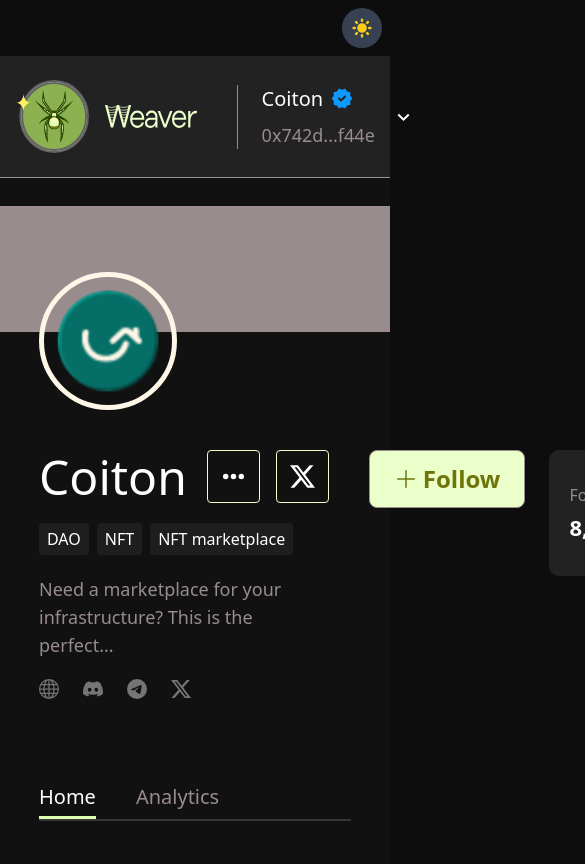
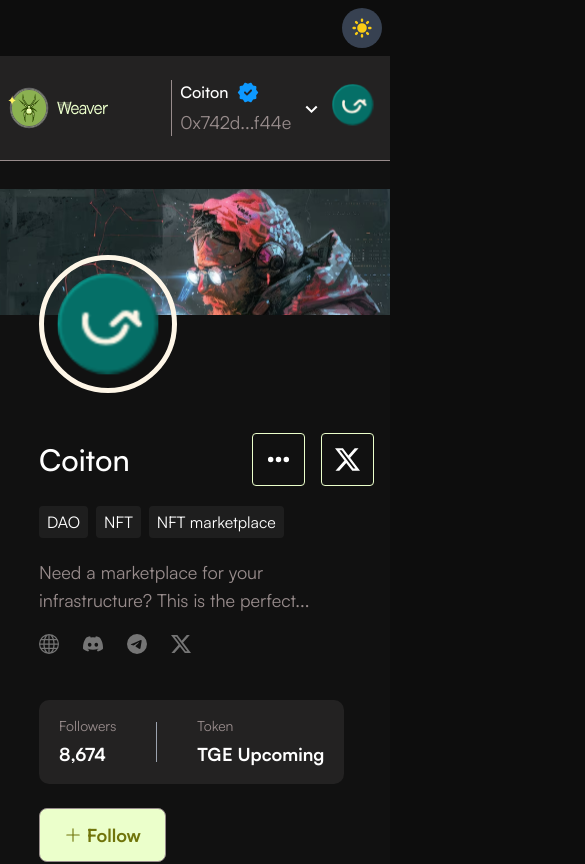
Before and after one commit to weaver-points/weaver-client, a Next.js app: page /analytics-overview in a window 390 px wide. Shown: the top 864 px of the page, 585 px wide, since content can reach past the window. Built offline with nearby package versions, Linux system fonts and the light colour scheme.

Commit message:
Fixing responsiveness across devices

```diff
--- a/app/Analytics-Details/page.tsx
+++ b/app/Analytics-Details/page.tsx
@@ -37,7 +37,7 @@ export default function Page() {
 
 
     return (
-        <div className="bg-[#111111] pb-10 " >
+        <div className="bg-[#111111] pb-10 font-satoshi  " >
             <UserNav />
             <UserStats
                 projectTags={projectTags}
@@ -89,7 +89,7 @@ export default function Page() {
 
                 <div className=" w-full max-w-[1111px] rounded-lg border-[#988C8C] border-[1px] mx-auto mt-[30px] h-[179px] bg-[url('/item-image.svg')] bg-no-repeat bg-center bg-cover flex items-center px-[3%] " >
 
-                    <h1 className="font-bold text-[32px] text-[#ffffff] " >DAO Voter</h1>
+                    <h1 className="font-bold text-2xl md:text-[32px] text-[#ffffff] " >DAO Voter</h1>
 
                 </div>
 
--- a/app/analytics-overview/page.tsx
+++ b/app/analytics-overview/page.tsx
@@ -46,7 +46,7 @@ export default function Page() {
 
 
     return (
-        <div className="bg-[#111111] pb-5  " >
+        <div className="bg-[#111111] pb-5 font-satoshi  " >
             <UserNav />
             <UserStats
                 projectTags={projectTags}
--- a/components/analytics/AnalyticsDisplay.tsx
+++ b/components/analytics/AnalyticsDisplay.tsx
@@ -8,7 +8,7 @@ interface AnalyticsDisplayProps{
 
 export default function AnalyticsDisplay({data}: AnalyticsDisplayProps) {
     return (
-        <div className=" grid grid-cols-2 gap-7 min-h-[30vh] place-items-center " >
+        <div className=" grid grid-cols-1 md:grid-cols-2  gap-7 min-h-[30vh] place-items-center " >
             {data.map((card, index) => (
                 <ItemCard key={index} data={card} />
             ))}
--- a/components/analytics/AnalyticsSection.tsx
+++ b/components/analytics/AnalyticsSection.tsx
@@ -73,7 +73,7 @@ export default function AnalyticsSection({data}: AnalyticsSectionProps) {
       </div>
 
       {/* Section content */}
-      <div className="w-full pt-10 py-5 px-3">{renderDisplayedSection()}</div>
+      <div className="w-full pt-10 py-5 px-1 md:px-3">{renderDisplayedSection()}</div>
     </section>
   );
 }
--- a/components/analytics/ItemCard.tsx
+++ b/components/analytics/ItemCard.tsx
@@ -20,19 +20,19 @@ export default function ItemCard({ data }: ItemcardProp) {
                 <div className="w-full h-full bg-[#1E1E1E] " >
                     <div className=" h-[64%] w-full flex items-center justify-center relative" >
                         <Image src={data.imageSrc} alt="item image" height={100} width={100} className="h-full w-full object-cover object-center absolute " />
-                        <span className=" absolute z-10 top-5 right-5 flex items-center gap-1 bg-[#444444] rounded-[29px] px-3 py-1 "  > <BiUser size={20} /> {data.participantCount} </span>
+                        <span className=" absolute z-10 top-5 right-5 flex items-center gap-1 bg-[#444444] rounded-[29px] px-3 py-1 text-xs md:text-sm "  > <BiUser size={20} /> {data.participantCount} </span>
 
 
                         <div className="absolute bottom-4 left-6 z-10 flex flex-col items-start gap-1  " >
                             <span className="  py-[5px] px-[17px] bg-[#4444446E] flex items-center justify-center gap-2 rounded-[20px] text-xs font-medium " ><Image src={"/layer3-icon.svg"} alt="icon" width={10} height={10} className="w-4 h-4 " /> {data.badgeText} </span>
-                            <h1 className="text-white text-2xl font-bold " >{data.title} </h1>
+                            <h1 className="text-white text-lg md:text-2xl font-bold " >{data.title} </h1>
                         </div>
                     </div>
                     <div className="px-6 py-6 flex  items-center justify-between gap-10 h-[36%] " >
 
                         <div className="flex flex-col items-start gap-1" >
-                            <h3 className="text-lg font-medium text-white  " > {formatDate(data.startTime)} </h3>
-                            <p className="text-[#988C8C] text-sm font-medium " >to {formatDate(data.endTime)} </p>
+                            <h3 className=" text-sm md:text-lg font-medium text-white  " > {formatDate(data.startTime)} </h3>
+                            <p className="text-[#988C8C] text-xs md:text-sm font-medium " >to {formatDate(data.endTime)} </p>
 
                         </div>
 
--- a/components/analytics/UserNav.tsx
+++ b/components/analytics/UserNav.tsx
@@ -15,21 +15,21 @@ export default function UserNav() {
 
 
     return (
-        <nav className=" w-full flex items-center justify-between gap-10  px-[4%] py-6 bg-[#232222] border-b-[1px] border-[#988C8C] " >
+        <nav className=" w-full flex items-center justify-between gap-10 px-[2%] md:px-[4%] py-6 bg-[#232222] border-b-[1px] border-[#988C8C] " >
 
 
 
-            <Image src={"/logo.svg"} alt="logo" width={100} height={100} className="w-[181px] h-[73px] " />
+            <Image src={"/logo.svg"} alt="logo" width={100} height={100} className=" w-[100px] h-[50px] md:w-[181px] md:h-[73px] " />
 
 
 
 
 
-            <div className="border-l-[1px] border-[#988C8C] px-6 flex items-center gap-4 " >
+            <div className="border-l-[1px] border-[#988C8C] px-2 md:px-6 flex items-center gap-2 md:gap-4 " >
 
-                <button className="flex items-center gap-4 ">
-                    <div className="flex flex-col gap-2 items-start " >
-                        <p className="font-medium text-xl text-[#FFFFFF] flex items-center gap-2 " >Coiton <Image src={"/blue-tick.svg"} alt="icon" height={100} width={100} className="w-[22px] h-[21px] " /> </p>
+                <button className="flex items-center gap-2 md:gap-4 ">
+                    <div className="flex flex-col gap-1 md:gap-2 items-start " >
+                        <p className="font-medium text-base md:text-xl text-[#FFFFFF] flex items-center gap-2 " >Coiton <Image src={"/blue-tick.svg"} alt="icon" height={100} width={100} className="w-[22px] h-[21px] " /> </p>
                         <p className="text-lg font-normal text-[#988C8C]  " >0x742d...f44e</p>
                     </div>
 
--- a/components/analytics/UserStats.tsx
+++ b/components/analytics/UserStats.tsx
@@ -19,9 +19,9 @@ interface UserStatsProps {
 
 export default function UserStats({ projectTags, projectDescription, socialLinks }: UserStatsProps) {
     return (
-        <section className="py-7 flex flex-col items-start w-full " >
+        <section className="  py-7 flex flex-col items-start w-full " >
 
-            <div className="w-full h-[126px] bg-[#988C8C] " ></div>
+            <div className="w-full h-[126px] bg-[#988C8C] bg-[url('/item-image.svg')] bg-no-repeat bg-cover bg-center " ></div>
 
             <div className=" w-full flex flex-col gap-10 items-start  pl-[10%] px-[4%] " >
 
@@ -30,12 +30,12 @@ export default function UserStats({ projectTags, projectDescription, socialLinks
                 </div>
 
 
-                <div className="w-full flex items-start gap-10 justify-between " >
+                <div className="w-full flex items-start flex-col md:flex-row gap-10 justify-between " >
 
                     <div className="w-full basis-1/2 max-w-[520px] flex flex-col gap-5 " >
 
                         <div className=" flex items-center justify-between gap-5" >
-                            <h1 className="font-medium text-5xl text-[#FFFFFF] " >Coiton</h1>
+                            <h1 className="font-medium text-3xl md:text-5xl text-[#FFFFFF] " >Coiton</h1>
 
                             <div className="flex items-center gap-4" >
                                 <button className="flex items-center justify-center border-[1px] border-[#EBFFCB] p-[13px] rounded-[4px] text-white "><FaEllipsis size={25} /> </button>
@@ -61,20 +61,20 @@ export default function UserStats({ projectTags, projectDescription, socialLinks
                     </div>
 
 
-                    <div className=" basis-1/2 max-w-[520px] flex items-start justify-center gap-6  ">
+                    <div className=" basis-1/2 max-w-[520px] flex items-start flex-col-reverse md:flex-row justify-center gap-6  ">
 
-                        <button className="py-3 px-6 flex items-center justify-center gap-[5px] text-2xl font-bold text-[#70750B] bg-[#EBFFCB] border-[1px] border-[#988C8C] rounded-lg " > <PiPlus /> Follow</button>
+                        <button className="py-3 px-6 flex items-center justify-center gap-[5px] text-lg md:text-2xl font-bold text-[#70750B] bg-[#EBFFCB] border-[1px] border-[#988C8C] rounded-lg " > <PiPlus /> Follow</button>
 
                         <div className=" bg-[#232222] flex items-center justify-center rounded-[10px] gap-6 py-4 px-5 " >
                             <div className="flex flex-col items-start gap-1">
-                                <small className="font-normal text-[#988C8C] text-base  " >Followers</small>
-                                <p className=" text-[#FFFFFF] font-bold text-[22px] " >8,674</p>
+                                <small className="font-normal text-[#988C8C] text-sm md:text-base  " >Followers</small>
+                                <p className=" text-[#FFFFFF] font-bold  text-lg md:text-[22px] " >8,674</p>
                             </div>
 
                             <div className="w-[1px] h-10 bg-gray-400 mx-4"></div>
                             <div className="flex flex-col items-start gap-1">
-                                <small className="font-normal text-[#988C8C] text-base  " >Token</small>
-                                <p className=" text-[#FFFFFF] font-bold text-[22px] " >TGE Upcoming</p>
+                                <small className="font-normal text-[#988C8C] text-sm md:text-base  " >Token</small>
+                                <p className=" text-[#FFFFFF] font-bold text-lg md:text-[22px] " >TGE Upcoming</p>
                             </div>
 
                         </div>
```
